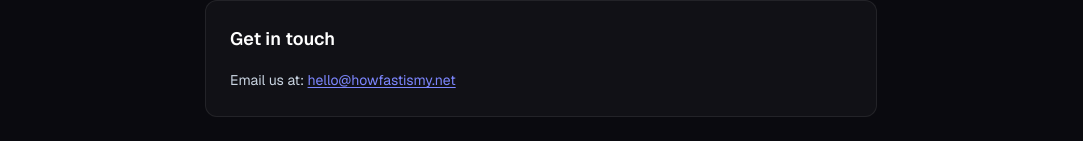
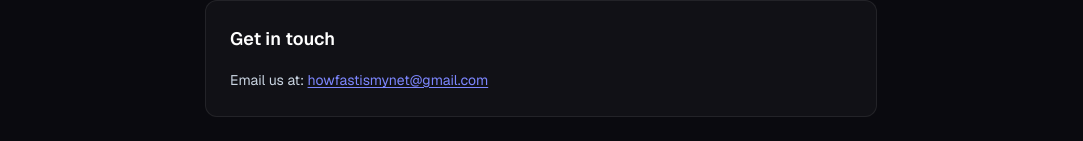
Before and after one commit to anee1993/speedtest, a Next.js app: page /contact in a window 1280 px wide. Shown: the part 196-337 px from the top of the page, without its empty margins (99-1182 px from the left). Built offline with nearby package versions, Linux system fonts and the light colour scheme.

Commit message:
Update contact email

```diff
--- a/app/contact/page.tsx
+++ b/app/contact/page.tsx
@@ -18,8 +18,8 @@ export default function ContactPage() {
           <h2 className="text-lg font-semibold text-white mb-4">Get in touch</h2>
           <p>
             Email us at:{" "}
-            <a href="mailto:hello@howfastismy.net" className="text-indigo-400 underline underline-offset-2">
-              hello@howfastismy.net
+            <a href="mailto:howfastismynet@gmail.com" className="text-indigo-400 underline underline-offset-2">
+              howfastismynet@gmail.com
             </a>
           </p>
         </div>
```
